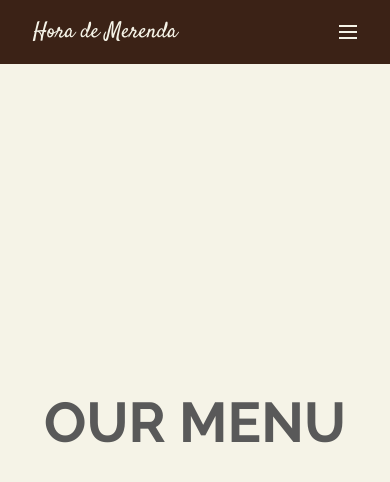
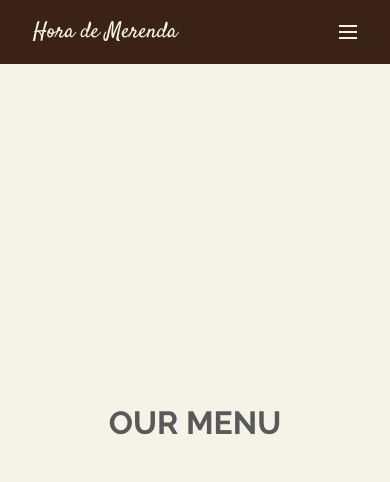
Before and after one commit to JhulmarBregonia-Storages/hora-de-merenda, a plain HTML site: page menu.html in a window 390 px wide. Drawn offline with Linux system fonts and the light colour scheme.

Commit message:
Add files via upload

```diff
--- a/style.css
+++ b/style.css
@@ -1,6 +1,4 @@
 @import url("https://fonts.googleapis.com/css2?family=Open+Sans:ital,wght@0,300..800;1,300..800&family=Poppins:ital,wght@0,100;0,200;0,300;0,400;0,500;0,600;0,700;0,800;0,900;1,100;1,200;1,300;1,400;1,500;1,600;1,700;1,800;1,900&family=Raleway:ital,wght@0,100..900;1,100..900&family=Satisfy&display=swap");
-
-/* Home Start */
 
 * {
   box-sizing: border-box;
@@ -28,16 +26,6 @@ body {
   background-color: #3b2216;
   color: #f5f3e7;
 }
-
-/*
-
-
-
-  Divider
-
-
-
-*/
 
 header {
   display: flex;
@@ -111,7 +99,7 @@ header {
 
 
 
-  Divider
+  Home Start
 
 
 
@@ -179,9 +167,25 @@ header {
   width: 650px;
 }
 
-/* Home End */
+/*
 
-/* Menu Page Start */
+
+
+  Home End
+
+
+
+*/
+
+/*
+
+
+
+  Menu Page Start
+
+
+
+*/
 
 .menuHeader {
   font-family: "Raleway", sans-serif;
@@ -190,9 +194,25 @@ header {
   color: #595959;
 }
 
-/* Menu Page End */
+/*
 
-/* About Page Start */
+
+
+  Menu Page End
+
+
+
+*/
+
+/*
+
+
+
+  About Page Start
+
+
+
+*/
 
 .aboutHeader {
   font-family: "Raleway", sans-serif;
@@ -201,9 +221,25 @@ header {
   color: #595959;
 }
 
-/* About Page End */
+/*
 
-/* Contact Page Start */
+
+
+  About Page End
+
+
+
+*/
+
+/*
+
+
+
+  Contact Page Start
+
+
+
+*/
 
 .contactHeader {
   font-family: "Raleway", sans-serif;
@@ -212,9 +248,25 @@ header {
   color: #595959;
 }
 
-/* Contact End */
+/*
 
-/* Media Queries */
+
+
+  Contact End
+
+
+
+*/
+
+/*
+
+
+
+  Media Queries
+
+
+
+*/
 
 @media screen and (max-width: 1600px) {
   .logo {
@@ -252,7 +304,9 @@ header {
     width: 550px;
   }
 
-  .contactTxt {
+  .menuHeader,
+  .aboutHeader,
+  .contactHeader {
     font-size: 48px;
   }
 }
@@ -322,7 +376,9 @@ header {
     width: 250px;
   }
 
-  .contactTxt {
+  .menuHeader,
+  .aboutHeader,
+  .contactHeader {
     font-size: 40px;
   }
 }
@@ -418,7 +474,9 @@ header {
     padding: 6px 18px;
   }
 
-  .contactTxt {
+  .menuHeader,
+  .aboutHeader,
+  .contactHeader {
     font-size: 32px;
   }
 }
```
